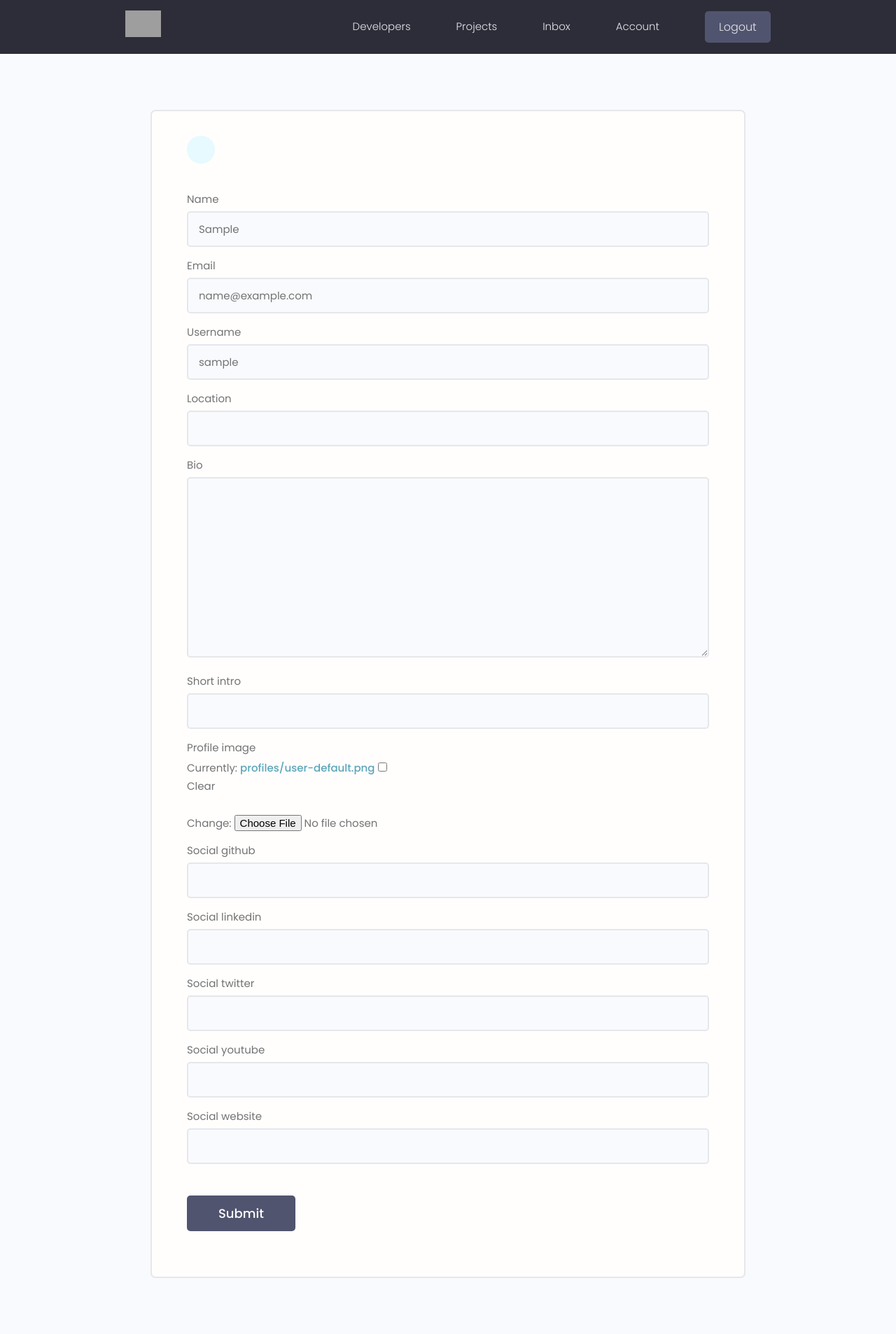
After one commit to vldmr42/dev_search, a Django app: page /edit_account/ in a window 1280 px wide. The commit adds this page. Shown: the whole page at 70% size. Run offline with Django 3.2, Linux system fonts and the light colour scheme; the visitor is signed in with stand-in values (Sample User, id 1); some libraries are stand-ins or nearby versions; grey boxes are pictures that could not be loaded.

Commit message:
add: edit user account page

```diff
--- a/devsearch/users/forms.py
+++ b/devsearch/users/forms.py
@@ -1,6 +1,8 @@
 from django.forms import ModelForm
 from django.contrib.auth.forms import UserCreationForm
 from django.contrib.auth.models import User
+
+from .models import Profile
 
 class CustomUserCreationForm(UserCreationForm):
     class Meta:
@@ -23,3 +25,20 @@ class CustomUserCreationForm(UserCreationForm):
             field.widget.attrs.update(
                 {'class': 'input'}
             )
+
+class ProfileForm(ModelForm):
+    class Meta:
+        model = Profile
+        fields = [
+            'name', 'email', 'username', 'location', 'bio', 'short_intro',
+            'profile_image', 'social_github', 'social_linkedin', 'social_twitter',
+            'social_youtube', 'social_website',
+        ]
+
+    def __init__(self, *args, **kwargs):
+        super(ProfileForm, self).__init__(*args, **kwargs)
+
+        for name, field in self.fields.items():
+            field.widget.attrs.update(
+                {'class': 'input'}
+            )
--- a/devsearch/users/models.py
+++ b/devsearch/users/models.py
@@ -20,6 +20,7 @@ class Profile(models.Model):
     social_twitter = models.CharField(max_length=200, blank=True, null=True)
     social_linkedin = models.CharField(max_length=200, blank=True, null=True)
     social_youtube = models.CharField(max_length=200, blank=True, null=True)
+    social_website = models.CharField(max_length=200, blank=True, null=True)
     created = models.DateTimeField(auto_now_add=True)
     id = models.UUIDField(default=uuid.uuid4, unique=True,
                           primary_key=True, editable=False)
--- a/devsearch/users/signals.py
+++ b/devsearch/users/signals.py
@@ -15,6 +15,15 @@ def user_created(sender, instance, created, **kwargs):
             email=user.email,
             name=user.first_name,
         )
+@receiver(post_save, sender=Profile)
+def update_user(sender, instance, created, **kwargs):
+    profile = instance
+    user = profile.user
+    if created == False:
+        user.first_name = profile.name
+        user.username = profile.username
+        user.email = profile.email
+        user.save()
 
 
 @receiver(post_delete, sender=Profile)
--- a/devsearch/users/templates/users/account.html
+++ b/devsearch/users/templates/users/account.html
@@ -8,9 +8,9 @@
             <div class="column column--1of3">
                 <div class="card text-center">
                     <div class="card__body dev">
-                        <a class="tag tag--pill tag--main settings__btn" href="#"><i class="im im-edit"></i> Edit</a>
+                        <a class="tag tag--pill tag--main settings__btn" href="{% url 'edit_account' %}"><i class="im im-edit"></i>Edit</a>
                         <img class="avatar avatar--xl dev__avatar"
-                             src="https://avatars.githubusercontent.com/u/33843378"/>
+                             src="{{profile.profile_image.url}}"/>
                         <h2 class="dev__name">{{profile.name}}</h2>
                         <p class="dev__title">{{profile.short_intro}}</p>
                         <p class="dev__location">Based in {{profile.location}}</p>
--- /dev/null
+++ b/devsearch/users/templates/users/profile_form.html
@@ -0,0 +1,26 @@
+{% extends 'main.html' %}
+
+{% block content %}
+
+<!-- Main Section -->
+<main class="formPage my-xl">
+    <div class="content-box">
+        <div class="formWrapper">
+            <a class="backButton" href="{% url 'account' %}"><i class="im im-angle-left"></i></a>
+            <br>
+
+            <form class="form" action="{% url 'edit_account' %}" method="post" enctype="multipart/form-data">
+                {% csrf_token %}
+                {% for field in form %}
+                <div class="form__field">
+                    <label for="formInput#text">{{field.label}}</label>
+                    {{field}}
+                </div>
+                {% endfor %}
+                <input class="btn btn--sub btn--lg  my-md" type="submit" value="Submit"/>
+            </form>
+        </div>
+    </div>
+</main>
+
+{% endblock %}
--- a/devsearch/users/urls.py
+++ b/devsearch/users/urls.py
@@ -9,4 +9,5 @@ urlpatterns = [
     path('', views.profiles, name='profiles'),
     path('profile/<str:pk>/', views.user_profile, name='user_profile'),
     path('account/', views.user_account, name='account'),
+    path('edit_account/', views.edit_account, name='edit_account'),
 ]
--- a/devsearch/users/views.py
+++ b/devsearch/users/views.py
@@ -5,7 +5,7 @@ from django.contrib import messages
 from django.shortcuts import render, redirect
 
 from users.models import Profile
-from .forms import CustomUserCreationForm
+from .forms import CustomUserCreationForm, ProfileForm
 
 
 def login_view(request):
@@ -51,7 +51,7 @@ def register_view(request):
 
             messages.success(request, 'User account was created!')
             login(request, user)
-            return redirect('profiles')
+            return redirect('edit_account')
 
         else:
             messages.error(request, 'An error occurred during registration')
@@ -94,3 +94,19 @@ def user_account(request):
         'projects': projects,
     }
     return render(request, 'users/account.html', context)
+
+@login_required(login_url='login')
+def edit_account(request):
+    profile = request.user.profile
+    form = ProfileForm(instance=profile)
+
+    if request.method == 'POST':
+        form = ProfileForm(request.POST, request.FILES, instance=profile)
+        if form.is_valid():
+            form.save()
+            return redirect('account')
+
+    context = {
+        'form': form,
+    }
+    return render(request, 'users/profile_form.html', context)
```
Also changed, not shown: devsearch/users/migrations/0003_auto_20211202_1908.py (added), devsearch/users/migrations/0004_profile_social_website.py (added).
